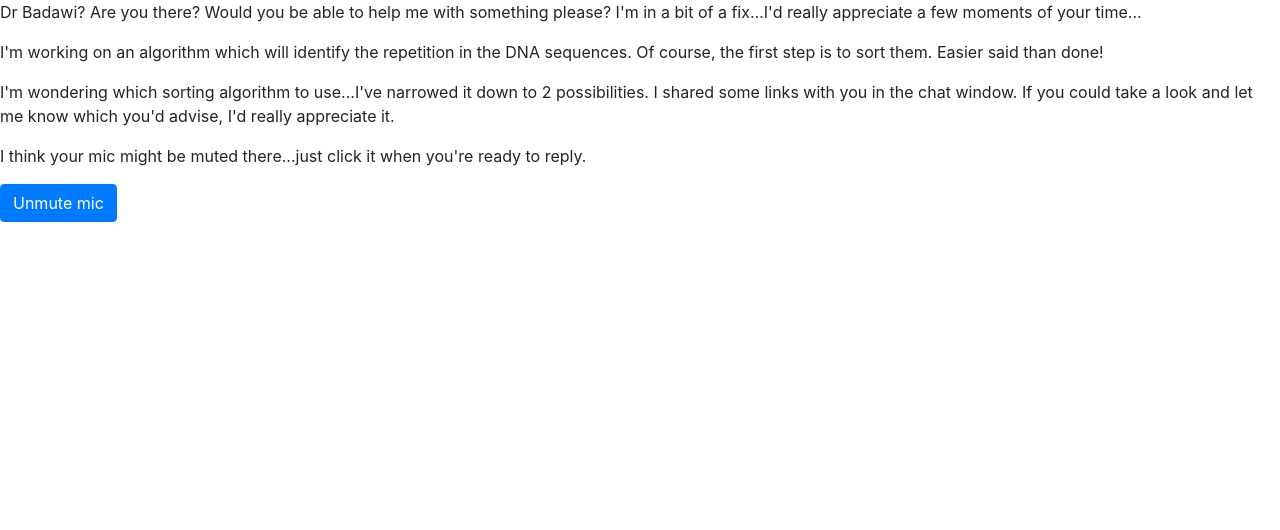
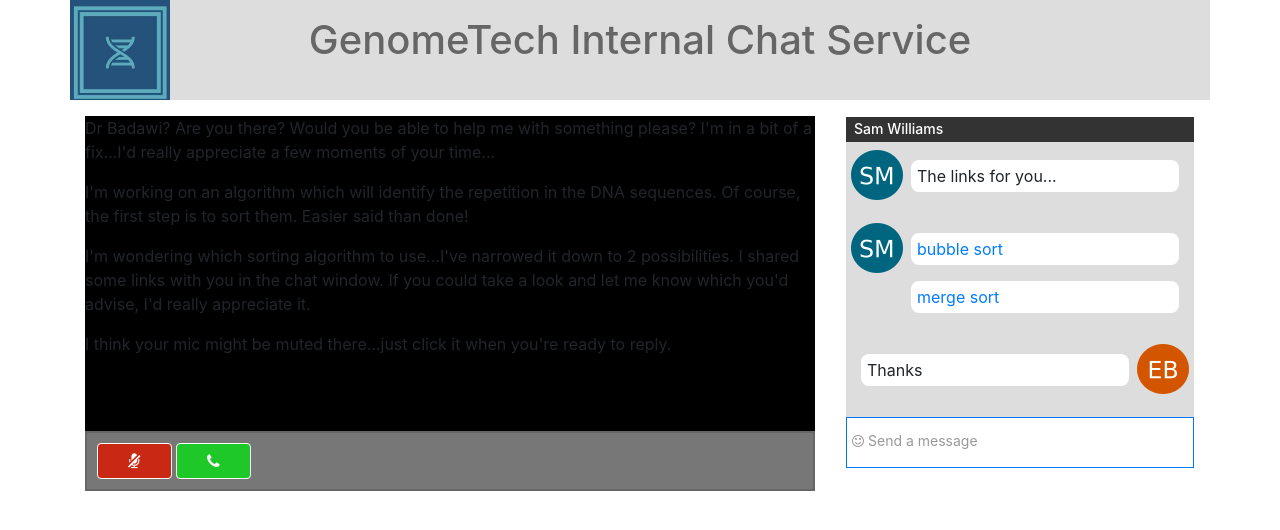
Before and after one commit to sharriet/istapp, a Flask app: page /sorting-sorters-intro in a window 1280 px wide. Shown: the top 530 px of the page. Run offline with Flask 2, Linux system fonts and the light colour scheme; some libraries are stand-ins or nearby versions.

Commit message:
continued work on sorting sorters scenario

```diff
--- a/app/routes.py
+++ b/app/routes.py
@@ -188,12 +188,11 @@ def sorting_sorters_intro():
     """
     return render_template("sorting-sorters-intro.html")
 
-@app.route('/sorting-resources')
-def sorting_resources():
-    """ view with embedded youtube videos
-        #TODO not sure whether to use this or just bit.ly links
+@app.route('/sorting-sorters-end')
+def sorting_sorters_end():
+    """ view when call is ended in sorting sorters task
     """
-    return render_template("sorting-resources.html", title="Sorting lessons")
+    return render_template("sorting-sorters-intro.html")
 
 # --------------------
 # GAMEPLAY FUNCTIONS
--- /dev/null
+++ b/app/static/css/sorting-sorters.css
@@ -0,0 +1,73 @@
+header {
+	padding: 1em 0;
+	background: #ddd url("../images/scenarios/gt_logo_smll.jpg") top left no-repeat;
+	background-size: 100px;
+	height: 100px;
+	text-align: center;
+	margin-bottom: 1em; }
+#audio-controls {
+	border: 2px solid #666;
+	background: #777;
+	padding: 10px;
+}
+h1 {
+	color: #666;
+}
+#video {
+	background: #000;
+	min-height: 315px;
+}
+#audio-controls a.btn {
+	padding: 5px 30px;
+	border: 1px solid #fff;
+}
+#btn-unmute {
+	background-color: rgb(200, 40, 20);
+}
+#btn-unmute:hover {
+	background-color: rgb(255, 40, 20);
+}
+#btn-hangup {
+	background-color: rgb(30, 200, 40);
+}
+#btn-hangup:hover {
+	background-color: rgb(30, 255, 40);
+}
+#chat-window {
+	border: 1px solid #fff;
+	border-radius: 5px;
+	background: #ddd;
+}
+#chat-window h3 {
+	background: #333;
+	color: #fff;
+	font-size: 14px;
+	padding: 4px 8px;
+}
+.chat {
+	padding: 10px;
+	margin: 5px;
+}
+.sam-chat {
+	padding-left: 60px;
+	background: #ddd url("../images/scenarios/sam-icon.png") top left no-repeat;
+}
+.erdaf-chat {
+	padding-right: 60px;
+	background: #ddd url("../images/scenarios/erdaf-icon.png") top right no-repeat;
+}
+.chat p {
+	border-radius: 8px;
+	padding: 4px 6px;
+	background: #fff;
+}
+#enter-text {
+	background: #fff;
+	padding: 12px 5px 0 5px;
+	color: #999;
+	font-size: 14px;
+	border: 1px solid rgb(0, 120, 255);
+}
+#enter-text i {
+	margin-right: 4px;
+}
--- a/app/templates/sorting-sorters-intro.html
+++ b/app/templates/sorting-sorters-intro.html
@@ -2,17 +2,59 @@
 <html lang="en">
 	<head>
 		<meta charset="UTF-8">
+		<!-- Font Awesome -->
+		<link href="https://stackpath.bootstrapcdn.com/font-awesome/4.7.0/css/font-awesome.min.css" rel="stylesheet">
 		<!-- Bootstrap core CSS -->
 		<link rel="stylesheet" href="https://stackpath.bootstrapcdn.com/bootstrap/4.3.1/css/bootstrap.min.css" integrity="sha384-ggOyR0iXCbMQv3Xipma34MD+dH/1fQ784/j6cY/iJTQUOhcWr7x9JvoRxT2MZw1T" crossorigin="anonymous">
 		<link href="{{ url_for('static', filename='css/sorting-sorters.css') }}" rel="stylesheet">
 		<title>{{page}}</title>
 	</head>
 	<body>
-		<!-- TODO: make this a video -->
-		<p>Dr Badawi? Are you there? Would you be able to help me with something please? I'm in a bit of a fix...I'd really appreciate a few moments of your time...</p>
-		<p>I'm working on an algorithm which will identify the repetition in the DNA sequences. Of course, the first step is to sort them. Easier said than done!</p>
-		<p>I'm wondering which sorting algorithm to use...I've narrowed it down to 2 possibilities. I shared some links with you in the chat window. If you could take a look and let me know which you'd advise, I'd really appreciate it.</p>
-		<p>I think your mic might be muted there...just click it when you're ready to reply.</p>
-	<a href="{{ url_for('sorting_sorters') }}" class="btn btn-primary" id="btn-unmute">Unmute mic</a>
+		<header class="container">
+			<h1>GenomeTech Internal Chat Service</h1>
+		</header>
+		<div class="container">
+			<div class="row">
+				<div class="col-lg-8">
+					<!-- TODO: make this a video -->
+					<div id="video">
+					<p>Dr Badawi? Are you there? Would you be able to help me with something please? I'm in a bit of a fix...I'd really appreciate a few moments of your time...</p>
+					<p>I'm working on an algorithm which will identify the repetition in the DNA sequences. Of course, the first step is to sort them. Easier said than done!</p>
+					<p>I'm wondering which sorting algorithm to use...I've narrowed it down to 2 possibilities. I shared some links with you in the chat window. If you could take a look and let me know which you'd advise, I'd really appreciate it.</p>
+					<p>I think your mic might be muted there...just click it when you're ready to reply.</p>
+					</div>
+					<div id="audio-controls">
+						<a href="{{ url_for('sorting_sorters') }}" class="btn btn-primary" id="btn-unmute"><i class="fa fa-microphone-slash" aria-hidden="true"></i></a>
+						<a href="{{ url_for('sorting_sorters_end') }}" class="btn btn-primary" id="btn-hangup"><i class="fa fa-phone" aria-hidden="true"></i></a>
+					</div>
+				</div>
+				<div class="col-lg-4">
+					<div id="chat-window">
+						<h3>Sam Williams</h3>
+						<div class="chat sam-chat">
+							<p>The links for you...</p>
+						</div>
+						<div class="chat sam-chat">
+							<p><a href="bit.ly/bubblesort" target="_blank">bubble sort</a></p>
+							<p><a href="bit.ly/mergesort" target="_blank">merge sort</a></p>
+						</div>
+						<div class="chat erdaf-chat">
+							<p>Thanks</p>
+						</div>
+						<div id="enter-text">
+							<p><i class="fa fa-smile-o"></i>Send a message</p>
+						</div>
+					</div>
+				</div>
+			</div>
+		</div>
+		<script type="text/javascript">
+			var unmute = document.getElementById("btn-unmute");
+			unmute.onclick = function() {
+				var i = this.getElementsByTagName("i")[0]
+				i.classList.remove("fa-microphone-slash");
+				i.classList.add("fa-microphone");
+			}
+		</script>
 	</body>
 </html>
```
Also changed, not shown: app/templates/sorters.html (+49 -1 lines), app/static/images/scenarios/erdaf-icon.png (added), app/static/images/scenarios/sam-icon.png (added).
